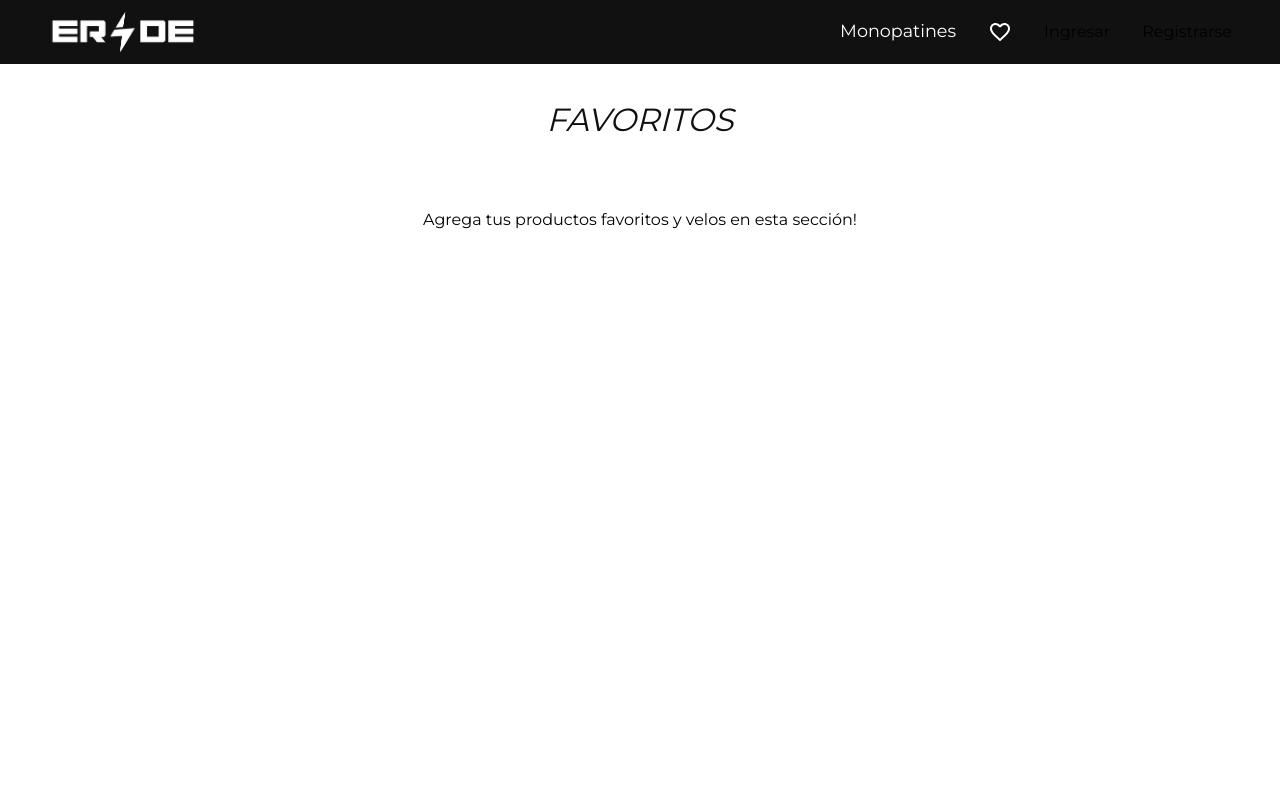
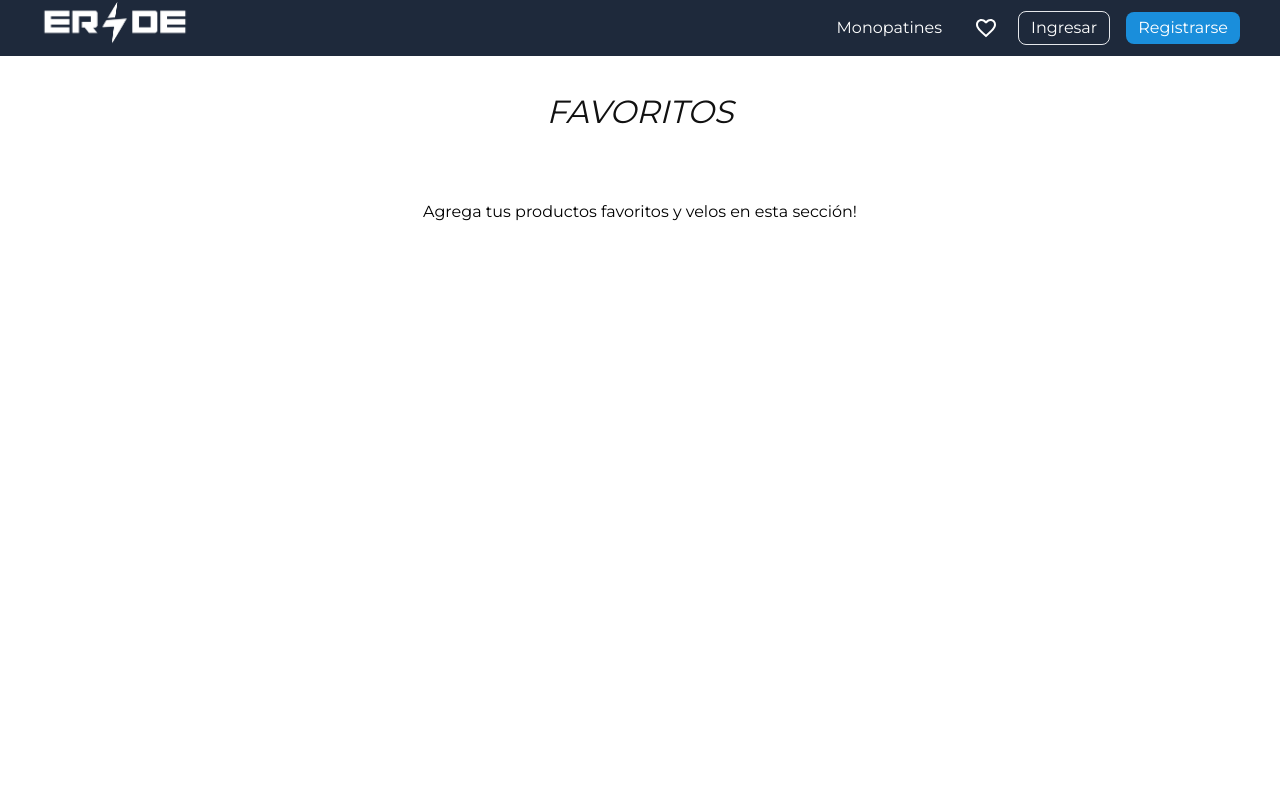
Before and after one commit to pa-ku/eride-store, a React (Vite) app: page /favorites in a window 1280 px wide. Shown: the top 800 px of the page. Built offline with nearby package versions, Linux system fonts and the light colour scheme; a web font is replaced by a local one.

Commit message:
product showcase fix, header fix -added new elements in header, ingresar registrarse, and new layout and colors - proyect layout now has discount and calc discount, also the old price

```diff
--- a/src/components/Header.jsx
+++ b/src/components/Header.jsx
@@ -4,23 +4,6 @@ import FavIcon from '@mui/icons-material/FavoriteBorder'
 import { device } from '../responsive'
 import LinkButton from './ui/LinkButton'
 import { Link } from 'react-router-dom'
-
-const Head = styled.header`
-  width: 100%;
-  height: 4em;
-  background-color: #111;
-  background-color: ${(props) => props.$Home && 'rgb(0, 0, 0)'};
-  display: grid;
-  grid-template-columns: repeat(auto-fit, minmax(200px, 1fr));
-  grid-template-rows: auto;
-  align-items: center;
-  justify-content: space-between;
-  padding-inline: var(--paddinginline);
-  @media ${device.mobile} {
-    grid-template-columns: repeat(auto-fit, minmax(10px, 10px));
-    padding-inline: 1em;
-  }
-`
 
 const Logo = styled.img`
   width: 150px;
@@ -30,44 +13,38 @@ const Logo = styled.img`
   }
 `
 
-const CtnRightBar = styled.div`
-  display: flex;
-  gap: 2em;
-  align-items: center;
-  height: 100%;
-  justify-content: end;
-  z-index: 9;
-  @media (max-width: 700px) {
-    .hide-mobile {
-      display: none;
-    }
-  }
-`
-
 export default function Header() {
   return (
     <>
-      <Head>
+      <header className='flex h-14 bg-slate-800 xl:px-10 justify-between w-full'>
         <Link className='w-max' title='Home' to={'/'}>
           <Logo src={imgLogo} alt='' />
         </Link>
-        <CtnRightBar>
-          <LinkButton
-            className={'hide-mobile'}
+        <div className='flex gap-4 items-center '>
+          <Link
+            className='text-white px-3 py-1 hover:bg-gray-700 rounded-lg'
             to={'/product/scooters'}
-            text={'Monopatines'}
-          />
-          <LinkButton
-            id={'fav-btn'}
-            to={'/favorites'}
-            logo={<FavIcon></FavIcon>}
-            title={'Favoritos'}
-          />
-          <Link>Ingresar</Link>
-          <Link>Registrarse</Link>
+          >
+            Monopatines
+          </Link>
 
-        </CtnRightBar>
-      </Head>
+          <Link className='text-white p-1 rounded-full hover:bg-gray-700'>
+            <FavIcon></FavIcon>
+          </Link>
+          <Link
+            className='text-white px-3 py-1 hover:bg-gray-700 border hover:text-primary-500 hover:border-primary-500 rounded-lg'
+            to={'/user/login'}
+          >
+            Ingresar
+          </Link>
+          <Link
+            className='text-white px-3 py-1 bg-primary-600 hover:bg-primary-500 rounded-lg'
+            to={'/user/register'}
+          >
+            Registrarse
+          </Link>
+        </div>
+      </header>
     </>
   )
 }
--- a/src/components/ProductCard.jsx
+++ b/src/components/ProductCard.jsx
@@ -3,6 +3,7 @@ import { device } from '../responsive'
 import { Link } from 'react-router-dom'
 import FavButton from './ui/FavButton'
 import { useEffect } from 'react'
+import { calcDiscount } from '../utils/calcDiscount'
 
 const DiscountTxt = styled.p`
   background-color: var(--main-color-500);
@@ -34,7 +35,9 @@ export default function ProductCard({ id, images, price, title, discount }) {
           </ImageContainer>
           <PrinceCtn>
             <TxtPrice>${price}</TxtPrice>
-            <Txtdiscount>{discount && discount}</Txtdiscount>
+            <Txtdiscount>
+              {discount && calcDiscount(price, discount)}
+            </Txtdiscount>
             <Shipping>Envío gratis</Shipping>
           </PrinceCtn>
           <Title className='Title'>{title}</Title>
--- a/src/components/home/OurBrands.jsx
+++ b/src/components/home/OurBrands.jsx
@@ -1,11 +1,11 @@
-import React from "react";
-import styled from "styled-components";
-import brand2 from "../../assets/img/brand2.webp"
-import brand_zero from "../../assets/img/brand_zero.webp"
-import brand_inmotion from "../../assets/img/brand_inmotion.webp"
-import brand_maxyou from "../../assets/img/brand_maxyou.webp"
-import brand4 from "../../assets/img/brand4.webp"
-import brand5 from "../../assets/img/brand5.webp"
+import React from 'react'
+import styled from 'styled-components'
+import brand2 from '../../assets/img/brand2.webp'
+import brand_zero from '../../assets/img/brand_zero.webp'
+import brand_inmotion from '../../assets/img/brand_inmotion.webp'
+import brand_maxyou from '../../assets/img/brand_maxyou.webp'
+import brand4 from '../../assets/img/brand4.webp'
+import brand5 from '../../assets/img/brand5.webp'
 
 const Wrapper = styled.div`
   background-color: #f5f5f5;
@@ -16,8 +16,8 @@ const Wrapper = styled.div`
   justify-content: center;
   flex-direction: column;
   gap: 1em;
-    object-fit: cover;
-`;
+  object-fit: cover;
+`
 
 const ImgContainer = styled.div`
   display: flex;
@@ -27,7 +27,7 @@ const ImgContainer = styled.div`
   flex-wrap: wrap;
   gap: 3em;
   height: 100%;
-filter: grayscale(1);
+  filter: grayscale(1);
   @media (max-width: 700px) {
     overflow: auto;
     flex-wrap: nowrap;
@@ -38,10 +38,9 @@ filter: grayscale(1);
       display: none;
     }
   }
-`;
+`
 
 const Img = styled.img`
-
   height: 60px;
   opacity: 0.5;
   pointer-events: none;
@@ -51,19 +50,25 @@ const Img = styled.img`
     width: 120px;
     height: 40px;
   }
-`;
+`
 
 export default function OurBrands() {
-  const brandArr = [, brand2, brand_zero, brand_inmotion, brand_maxyou, brand4, brand5
-
-  ];
+  const brandArr = [
+    ,
+    brand2,
+    brand_zero,
+    brand_inmotion,
+    brand_maxyou,
+    brand4,
+    brand5,
+  ]
   return (
     <Wrapper>
       <ImgContainer>
-        {brandArr.map((image) => (
-          <Img src={image} alt="Imagen Marca" />
+        {brandArr.map((image, index) => (
+          <Img key={index} src={image} alt='Imagen Marca' />
         ))}
       </ImgContainer>
     </Wrapper>
-  );
+  )
 }
--- a/src/components/home/ProductFeatured.jsx
+++ b/src/components/home/ProductFeatured.jsx
@@ -2,6 +2,7 @@ import styled from 'styled-components'
 import Title from '../ui/Title.jsx'
 import MainButton from '../ui/MainButton.jsx'
 import FavButton from '../ui/FavButton.jsx'
+import { calcDiscount } from '../../utils/calcDiscount.js'
 
 const Wrapper = styled.div`
   display: flex;
@@ -91,8 +92,8 @@ const ProductDescription = styled.p`
   margin-bottom: 10px;
 `
 
-export default function ProductFeatured(data) {
-  const [images, discount, title, price, description] = data
+export default function ProductFeatured({ data }) {
+  const { title, price, discount, description, images, _id: id } = data
   return (
     <>
       <Wrapper>
@@ -100,20 +101,12 @@ export default function ProductFeatured(data) {
         <ProductWrapper>
           <ProductInfoContainer>
             <ProductTitle>{title}</ProductTitle>
-            <ProductOldPrice>
-              {'$' +
-                oldPrice
-                  .toString()
-                  .replace(/(\d)(?=(\d\d\d)+(?!\d))/g, '$1.')}
-            </ProductOldPrice>
-            <ProductPrice>
-              {'$' +
-                price
-                  .toString()
-                  .replace(/(\d)(?=(\d\d\d)+(?!\d))/g, '$1.')}
-            </ProductPrice>
+            {discount && (
+              <ProductOldPrice>{calcDiscount(price, discount)}</ProductOldPrice>
+            )}
+            <ProductPrice>{price}</ProductPrice>
 
-            <ProductDescription>{bike.description}</ProductDescription>
+            <ProductDescription>{description}</ProductDescription>
 
             <MainButton typeLink to={'/product/id/' + id}>
               Ver más
@@ -123,8 +116,8 @@ export default function ProductFeatured(data) {
             <FavCtn>
               <FavButton id={id} />
             </FavCtn>
-            <DiscountLabel>{discount}</DiscountLabel>
-            <ProductImage src={bike.img[0]} alt='' />
+            <DiscountLabel>{discount}%</DiscountLabel>
+            {images && <ProductImage src={images[0]} alt='' />}
           </ProductImageContainer>
         </ProductWrapper>
       </Wrapper>
--- a/src/pages/Home.jsx
+++ b/src/pages/Home.jsx
@@ -9,7 +9,6 @@ import ProductFeatured from '../components/home/ProductFeatured'
 
 export default function Home() {
   const [itemsData, setItemsData] = useState([])
-
   async function fetchAllScooters() {
     try {
       const res = await fetch(`http://localhost:5000/api/scooters`)
@@ -18,16 +17,19 @@ export default function Home() {
       if (!res.ok) {
         throw new Error('Recurso no encontrado', res.status)
       }
-
-      console.log(data)
     } catch (err) {
       console.error('¡Hubo un problema con la solicitud!', err)
     }
   }
 
+  const featuredProduct = itemsData.find(
+    (item) => item._id === '66e4906be4f50256a4d1f2b5'
+  )
+
   useEffect(() => {
     fetchAllScooters()
   }, [])
+
   return (
     <>
       <Banner
@@ -35,17 +37,15 @@ export default function Home() {
         subtitle='No te conformes con menos cuando se trata de tu pasión'
       />
       <OurBrands />
-      {/*   <ProductFeatured
-        data={itemsData.filter((item) =>
-          item._id.includes('66e48c2575b6b2509c12de9a')
-        )}
-      /> */}
+      <main className='flex py-20 flex-col gap-20 items-center justify-center'>
+        {featuredProduct && <ProductFeatured data={featuredProduct} />}
         <section>
           <Title text={'Las mejores '} accent={'Ofertas'} />
-        <div className='flex gap-4 items-center justify-center'>
+          <div className='flex-wrap flex gap-4 items-center justify-center'>
             {itemsData
               .slice(0, 5)
-            .map(({ title, images, _id: id, price, description, discount }) => (
+              .map(
+                ({ title, images, _id: id, price, description, discount }) => (
                   <ProductCard
                     key={id}
                     images={images[0]}
@@ -55,13 +55,37 @@ export default function Home() {
                     discount={discount}
                     description={description}
                   />
-            ))}
+                )
+              )}
           </div>
         </section>
         <section>
           <Title text={'Más Vendido'} />
+          <div className='flex flex-wrap gap-4 items-center justify-center'>
+            {itemsData
+              .slice(0, 5)
+              .map(
+                ({ title, images, _id: id, price, description, discount }) => (
+                  <ProductCard
+                    key={title}
+                    images={images[0]}
+                    title={title}
+                    id={id}
+                    price={price}
+                    discount={discount}
+                    description={description}
+                  />
+                )
+              )}
+          </div>
         </section>
+      </main>
+      |
       <AboutMe />
     </>
   )
 }
+
+function Featured() {
+  return <></>
+}
--- a/src/utils/calcDiscount.js
+++ b/src/utils/calcDiscount.js
@@ -0,0 +1,7 @@
+import { formatPrice } from './formatPrice'
+
+export function calcDiscount(price, discount) {
+  const discountAmount = price * (discount / 100)
+  const finalPrice = price - discountAmount
+  return formatPrice(finalPrice)
+}
--- a/src/utils/formatPrice.js
+++ b/src/utils/formatPrice.js
@@ -1,3 +1,4 @@
 export function formatPrice(price) {
-  price.toString().replace(/(\d)(?=(\d\d\d)+(?!\d))/g, '$1.')
+  const result = price.toString().replace(/(\d)(?=(\d\d\d)+(?!\d))/g, '$1.')
+  return result
 }
```
Also changed, not shown: src/pages/ProductShowcase.jsx (+26 -16 lines). Lines whose indentation alone changed are shown as unchanged.
